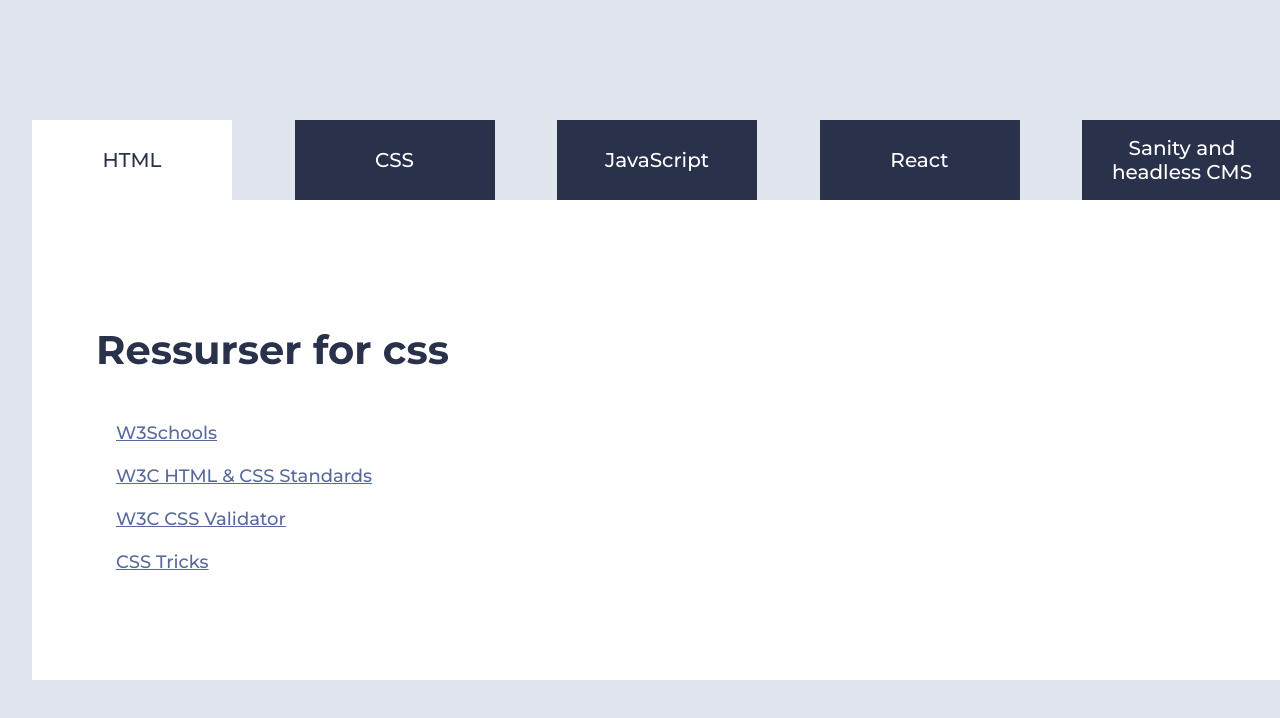
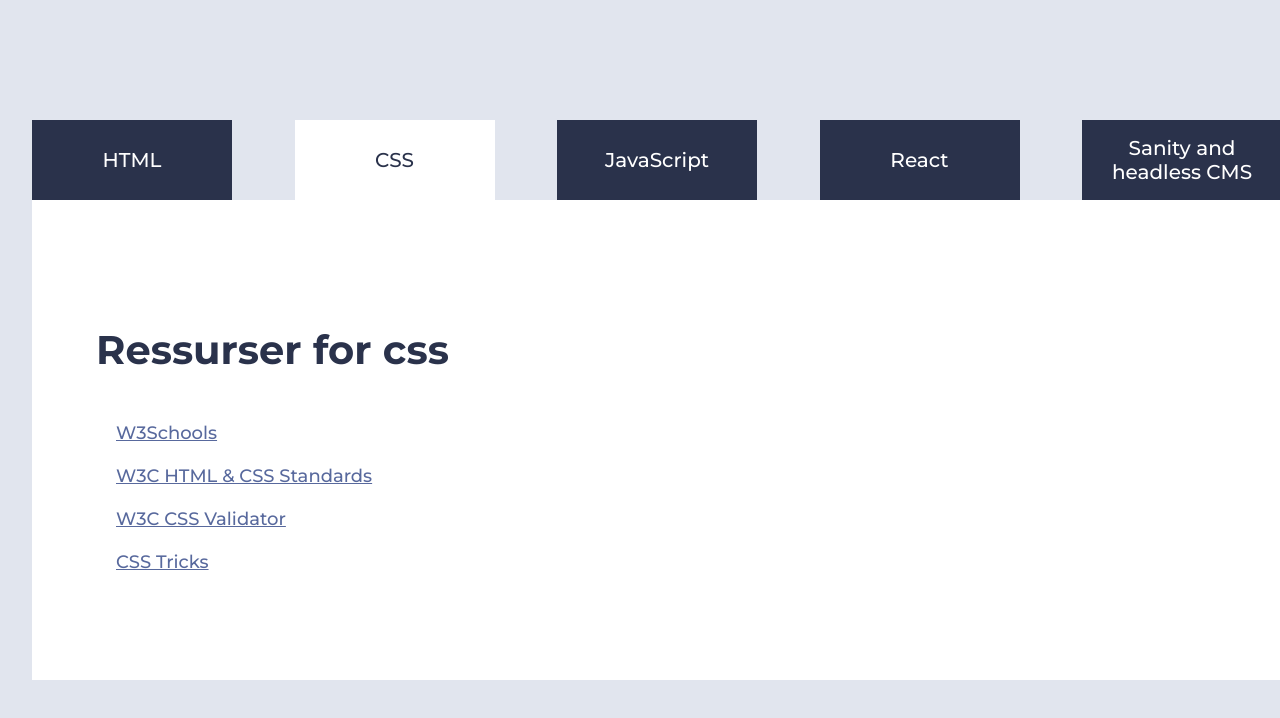
Before and after one commit to kristian9090/uin25ak2_resourceapp_krila, a React (Vite) app: page /css in a window 1280 px wide. Shown: the top 718 px of the page. Built offline with nearby package versions, Linux system fonts and the light colour scheme.

Commit message:
nååååååååååå

```diff
--- a/src/components/Nav.jsx
+++ b/src/components/Nav.jsx
@@ -19,8 +19,15 @@ export default function Nav({ category }) {
         setCategory(category)
     }
 
-    // useEffect setter categoryt til html når det lastes
-    useEffect(() => {setCategory('html')}, [category])
+    useEffect(() => {
+        // her finner den ut hvilken kategori som er valgt med å bruke location.pathname
+        // https://api.reactrouter.com/v7/functions/react_router.useLocation.html
+        // substring fjerner / fra path
+        // https://developer.mozilla.org/en-US/docs/Web/JavaScript/Reference/Global_Objects/String/substring
+        setCategory(location.pathname.substring(1));
+    }, [location.pathname]);
+
+
 
     return (
         <nav>
--- a/src/components/PageTitle.jsx
+++ b/src/components/PageTitle.jsx
@@ -1,9 +1,10 @@
-import React from "react";
+import React, { use } from "react";
 import { resources } from '../resources/ressurser.js';
 import '../styles/pageTitle.scss';
 
 // importerer category fra Layout
 export default function PageTitle({ category }) {
+
     return (
         //  setter category inn i h3
         <h3>Ressurser for {category}</h3>
--- a/src/components/Resources.jsx
+++ b/src/components/Resources.jsx
@@ -1,4 +1,4 @@
-import React from "react";
+import React, { use } from "react";
 import { resources } from '../resources/ressurser.js';
 import PageTitle from "./PageTitle.jsx";
 import '../styles/resources.scss';
@@ -6,7 +6,6 @@ import '../styles/resources.scss';
 export default function Resources({ category, setTitle }) {
     // filtrerer ut riktig kategori, der res er kort for resources og ser etter category i arrayet
     const displayResources = resources.filter(res => res.category === category);
-
 
 
     return (
```
